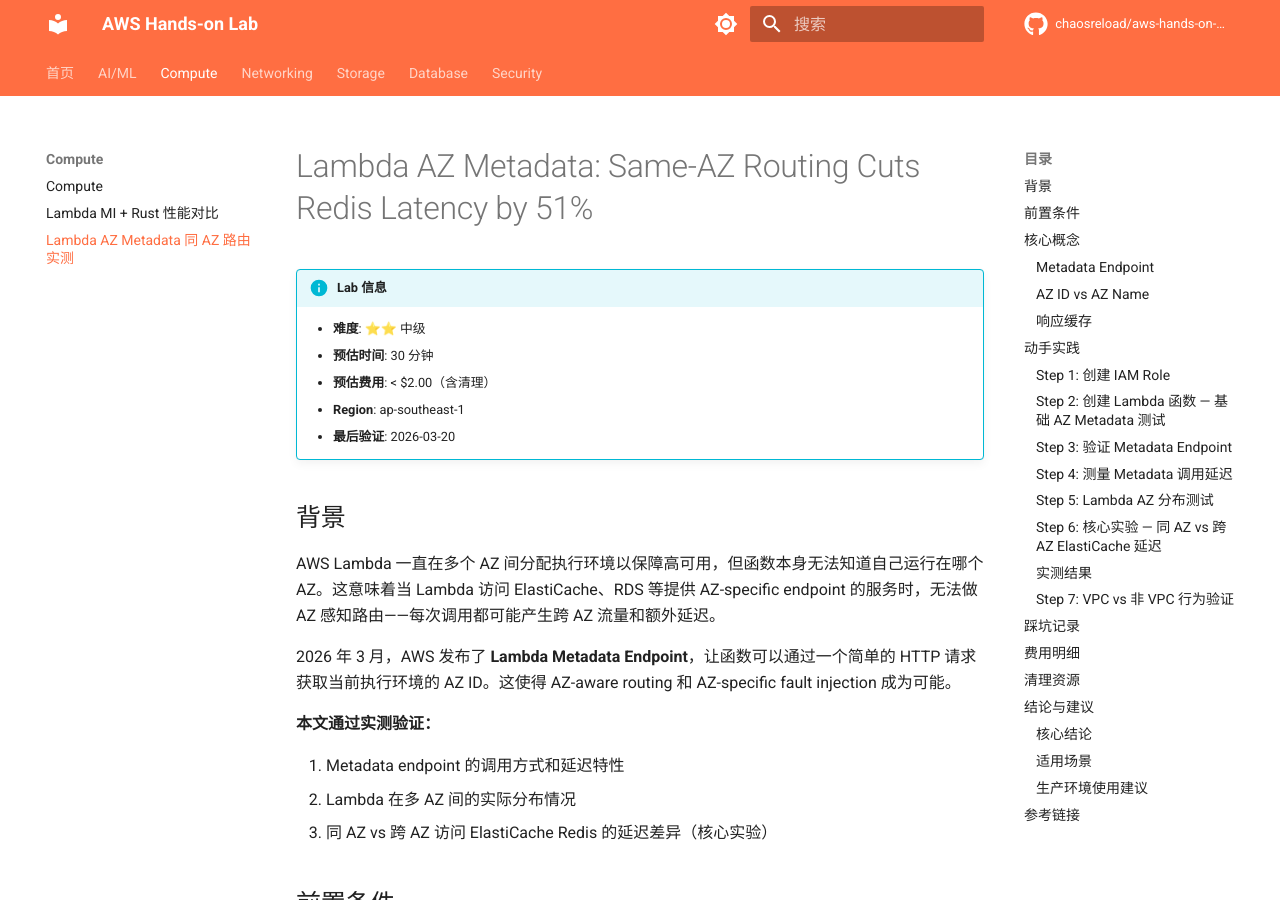
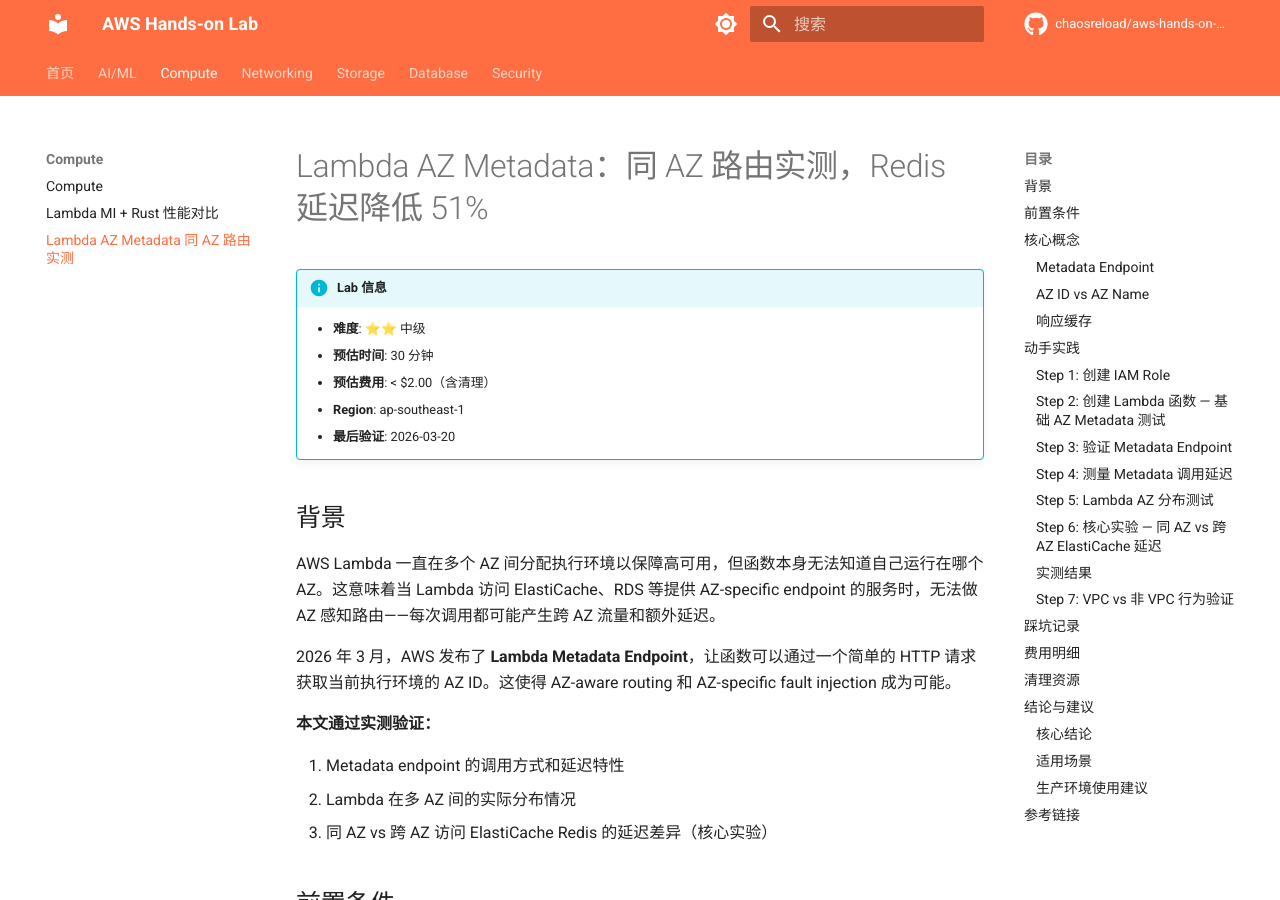
Before and after one commit to chaosreload/aws-hands-on-lab, an MkDocs documentation site: the page built from docs/compute/lambda-az-metadata.md, in a window 1280 px wide and 900 px high. Built offline with MkDocs 1.6.1 and Material for MkDocs 9.7.7, drawn with Linux system fonts in a browser that asks for light colours; comment, search, counter and statistics services are not loaded.

Commit message:
fix: 统一 Lambda AZ Metadata 文章标题为中文

```diff
--- a/docs/compute/lambda-az-metadata.md
+++ b/docs/compute/lambda-az-metadata.md
@@ -1,4 +1,4 @@
-# Lambda AZ Metadata: Same-AZ Routing Cuts Redis Latency by 51%
+# Lambda AZ Metadata：同 AZ 路由实测，Redis 延迟降低 51%
 
 !!! info "Lab 信息"
     - **难度**: ⭐⭐ 中级
```
